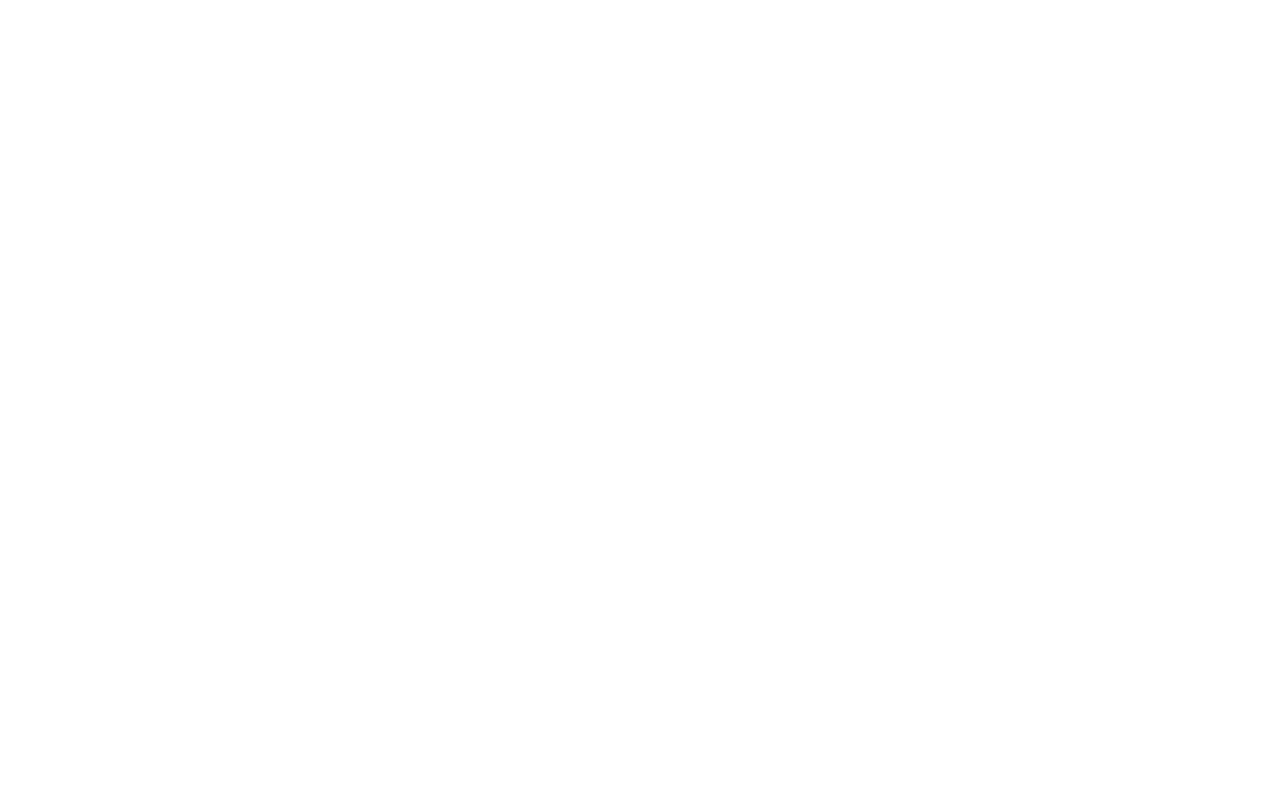
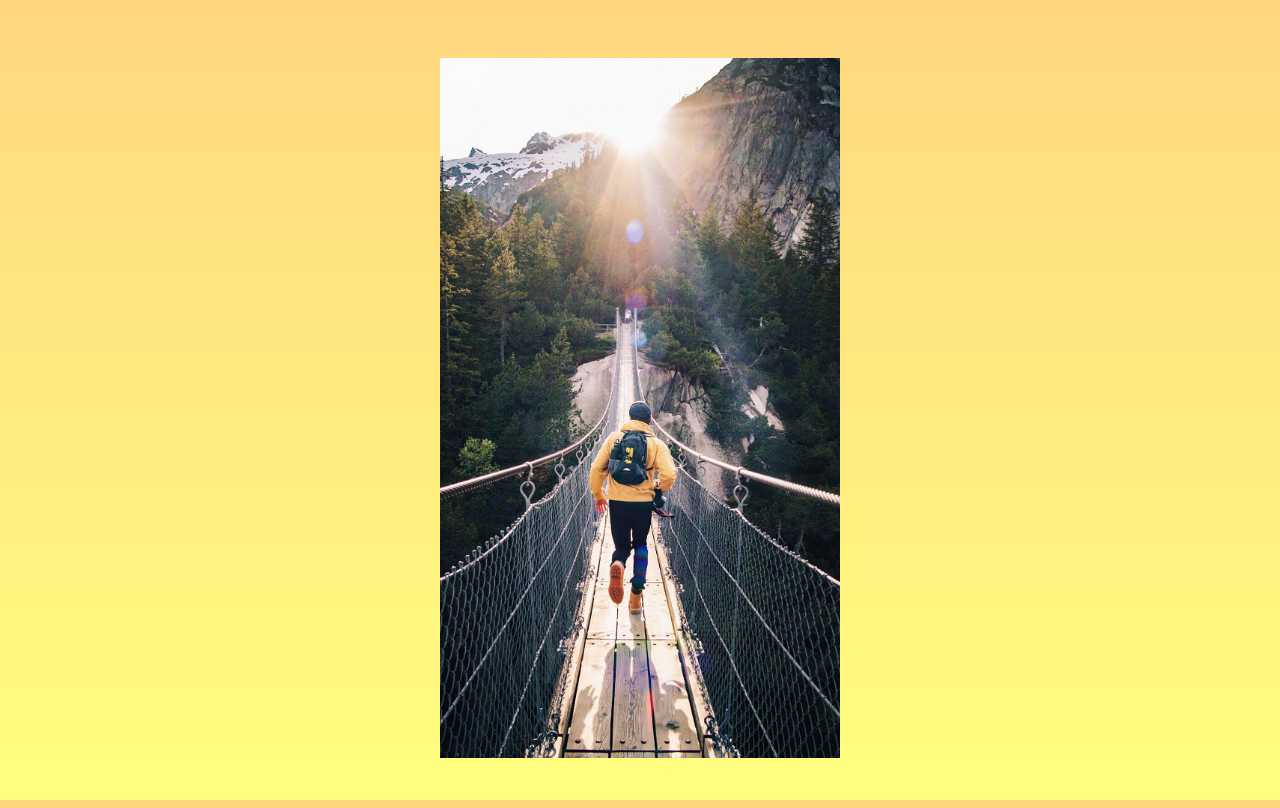
Before and after one commit to zocc-n/odin_signup, a plain HTML site: page index.html in a window 1280 px wide. Drawn offline with Linux system fonts and the light colour scheme.

Commit message:
Added background and its positioning

```diff
--- a/index.html
+++ b/index.html
@@ -4,9 +4,18 @@
     <meta charset="UTF-8">
     <meta http-equiv="X-UA-Compatible" content="IE=edge">
     <meta name="viewport" content="width=device-width, initial-scale=1.0">
+    <link rel="stylesheet" href="style.css">
     <title>Odin Sign Up Practice</title>
 </head>
 <body>
+
+    <div class="flex-container">
+        <section id="bckg"></section>
+        <section>
+
+        </section>
+    </div>
+
     <script>
     </script>
 </body>
--- a/style.css
+++ b/style.css
@@ -0,0 +1,33 @@
+* {
+    box-sizing: border-box;
+}
+
+html, body {
+    height: 100%;
+}
+
+
+body {
+    display: flex;
+    align-items: center;
+    justify-content: center;
+    background: linear-gradient(rgba(255, 174, 0, 0.5), rgba(255, 255, 0, 0.5));
+    background-repeat: no-repeat;
+    background-attachment: fixed;
+}
+
+
+.flex-container {
+    height: 700px;
+    display: flex;
+}
+
+
+#bckg {
+    width: 400px;
+    height: 700px;
+    background-image: url("./img/bckg.jpg");
+    background-size: 750px;
+    background-position: center;
+    background-repeat: no-repeat;
+}
```
